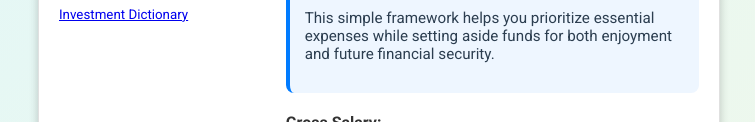
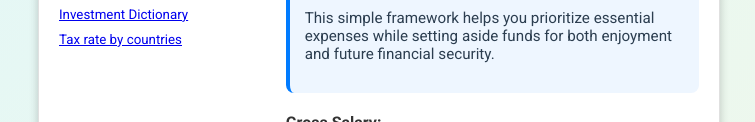
Before and after one commit to masumesani/Wealth-Wizard, a plain HTML site: page index.html in a window 1280 px wide. Shown: the part 365-487 px from the top of the page, without its empty margins (261-1016 px from the left). Drawn offline with Linux system fonts and the light colour scheme.

Commit message:
tax rate

```diff
--- a/index.html
+++ b/index.html
@@ -21,7 +21,7 @@
         <li><a href="https://www.investopedia.com/ask/answers/022916/what-502030-budget-rule.asp#toc-20-savings">The 50/30/20 Budget Rule</a></li>
         <li><a href="https://www.investopedia.com/personal-finance-4427760">Personal Finance</a></li>
         <li><a href="https://www.femaleinvest.com/eu/resources/investment-dictionary">Investment Dictionary</a></li>
-        <li><a href=""></a></li>
+        <li><a href="https://en.wikipedia.org/wiki/List_of_countries_by_tax_rates">Tax rate by countries</a></li>
       </ul>
 
     </section>
```
